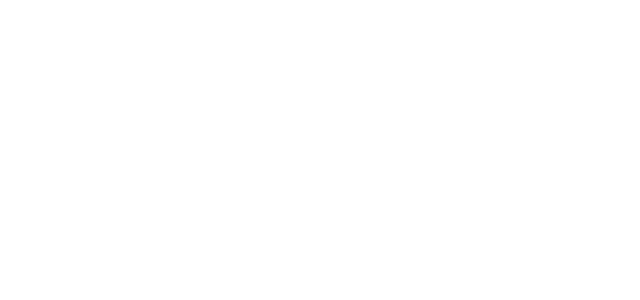
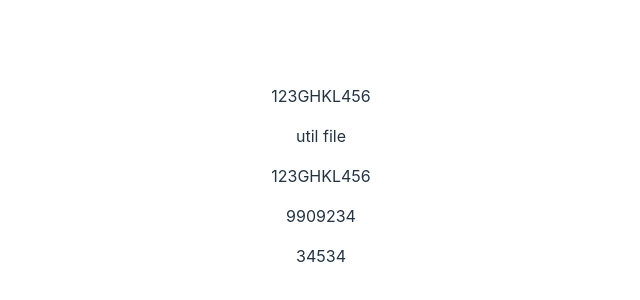
Before and after one commit to AnanthManickam/ReactTutorial, a React (Vite) app in the folder reacttutorial.client/: page / in a window 1280 px wide. Shown: the part 224-524 px from the top of the page, without its empty margins (319-959 px from the left). Built offline with nearby package versions, Linux system fonts and the light colour scheme.

Commit message:
Render changes

```diff
--- a/reacttutorial.client/src/App.jsx
+++ b/reacttutorial.client/src/App.jsx
@@ -5,13 +5,16 @@
 
 
 function App() {
-    console.log(sampleKey);
 
-    console.log(util.default);
-    console.log(util.sampleKey);
-    console.log(util.testKey);
-
-    console.log(employeeID);
+    return (
+        <div>
+            <p>{sampleKey}</p>
+            <p>{util.default}</p>
+            <p>{util.sampleKey}</p>
+            <p>{util.testKey}</p>
+            <p>{employeeID}</p>
+        </div>
+    );
 }
 
 export default App;
```
